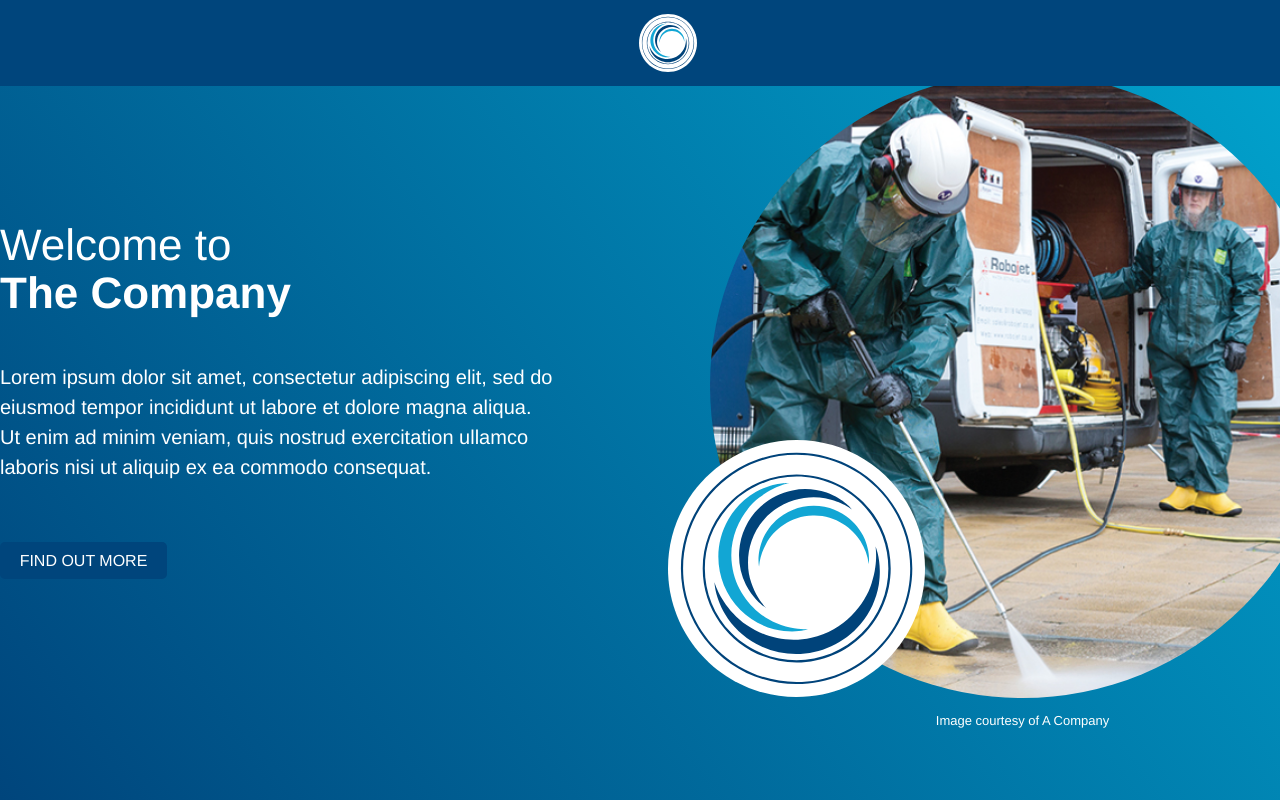
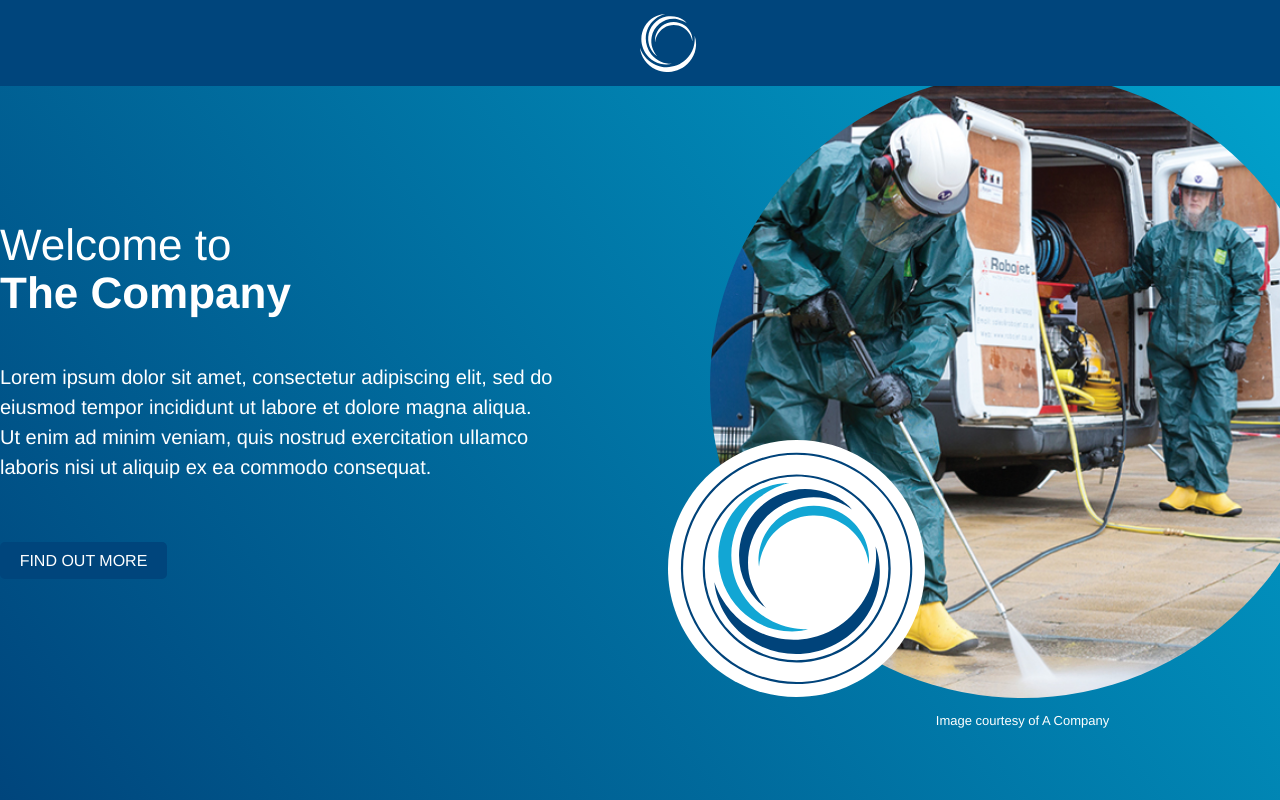
Before and after one commit to prashantsani/test-april-2019, a plain HTML site: page index.html in a window 1280 px wide. Shown: the top 800 px of the page. Drawn offline with nearby package versions, Linux system fonts and the light colour scheme; a script that the page names is missing.

Commit message:
updating header logo

```diff
--- a/css/header.scss
+++ b/css/header.scss
@@ -15,4 +15,7 @@
   width: 58px;
   height: 58px;
   margin: -29px 0 0 -29px;
+  path{
+    fill: white;
+  }
 }
--- a/index.html
+++ b/index.html
@@ -75,8 +75,11 @@
 
 	<header class="page-header">
 		<div class="wrap">
-			<svg viewbox="0 0 257 257" id="header-logo">
-				<use xlink:href="#logo-paths"></use>
+			<svg viewbox="0 0 56.9 58.8" id="header-logo">
+					<path d="M0,34.1c1.4,4.1,3.7,7.8,6.6,10.9c10.7,11.4,28.7,11.9,40,1.2c3.4-3.2,6-7.3,7.5-11.8 c1.3-4.1,1.8-8.4,1.3-12.7c1.5,4.3,1.9,8.8,1.1,13.3c-0.8,5-3,9.7-6.3,13.5c-8.4,10-22.4,13.1-34.2,7.7c-4.6-2.1-8.5-5.4-11.4-9.6 C2.1,42.9,0.5,38.6,0,34.1"/>
+					<path d="M25.7,0c-3.7,0.9-7.2,2.7-10.2,5.1c-11,8.7-12.8,24.6-4.1,35.6c2.6,3.3,6,5.9,9.9,7.6 c3.5,1.5,7.3,2.3,11.2,2.2c-3.9,1-8,1-11.9-0.1c-4.4-1.1-8.4-3.4-11.6-6.6c-8.2-8.2-10-21-4.2-31.1c2.2-3.9,5.5-7.2,9.4-9.4 C17.7,1.2,21.6,0.1,25.7,0"/>
+					<path d="M47.4,9.1c-2.8-1.9-6-3.2-9.3-3.9C25.9,3,14.2,11.1,11.9,23.2c-0.7,3.7-0.4,7.5,0.7,11 c1,3.2,2.8,6.2,5,8.7c-2.9-2-5.3-4.8-6.9-8c-1.8-3.6-2.6-7.6-2.3-11.6C9.2,13.2,16.7,4.6,26.8,2.6c3.9-0.8,8-0.5,11.8,0.8 C41.9,4.5,45,6.5,47.4,9.1"/>
+					<path d="M53.1,28c-0.4-2.8-1.4-5.5-2.9-7.9c-5.5-8.8-17.1-11.5-25.9-5.9c-2.7,1.7-4.9,4-6.4,6.7 c-1.4,2.5-2.3,5.2-2.5,8.1c-0.4-3-0.1-6,1-8.8c1.2-3.1,3.2-5.9,5.8-8c6.7-5.4,16.3-5.6,23.3-0.6c2.7,2,4.9,4.6,6.2,7.7 C52.9,22,53.4,25,53.1,28"/>
 			</svg>
 			<!-- <h1 class="logo"><a href="index.html" >
 				<span class="hide-v"></span>
```
Also changed, not shown: css/style.css, 1 other file.
